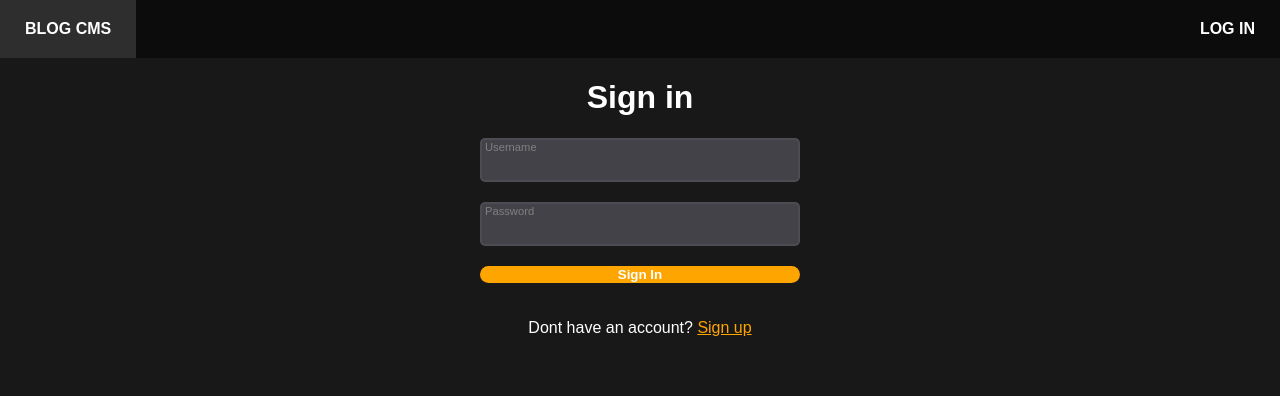
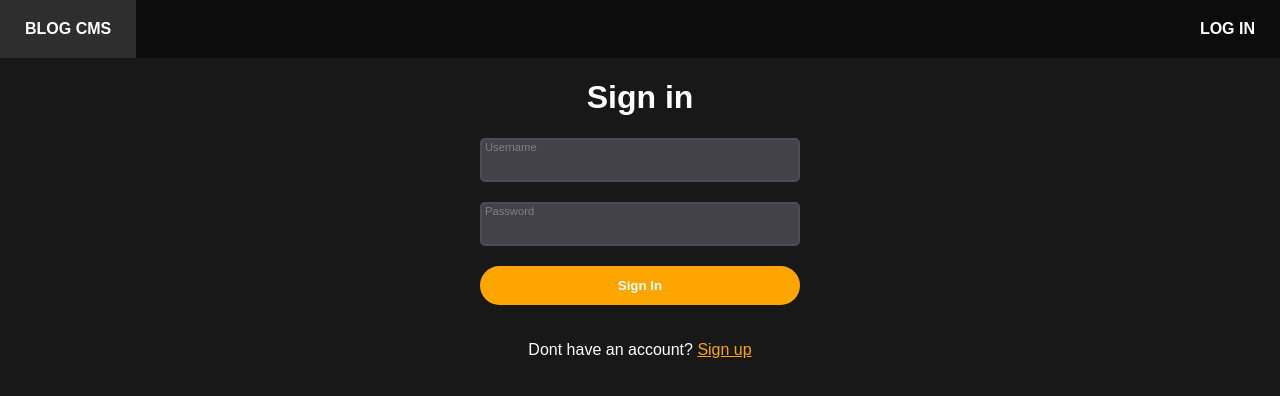
Before and after one commit to ItsWakana/blog-admin-frontend, a React (Vite) app: page / in a window 1280 px wide. Shown: the top 396 px of the page. Built offline with nearby package versions, Linux system fonts and the light colour scheme.

Commit message:
fix button padding

```diff
--- a/src/index.css
+++ b/src/index.css
@@ -239,7 +239,7 @@ body {
     background: var(--secondary-clr);
     color: white;
     font-weight: bold;
-    /* padding: 12px; */
+    padding: 12px;
     transition: all 150ms ease-in;
   }
 
```
